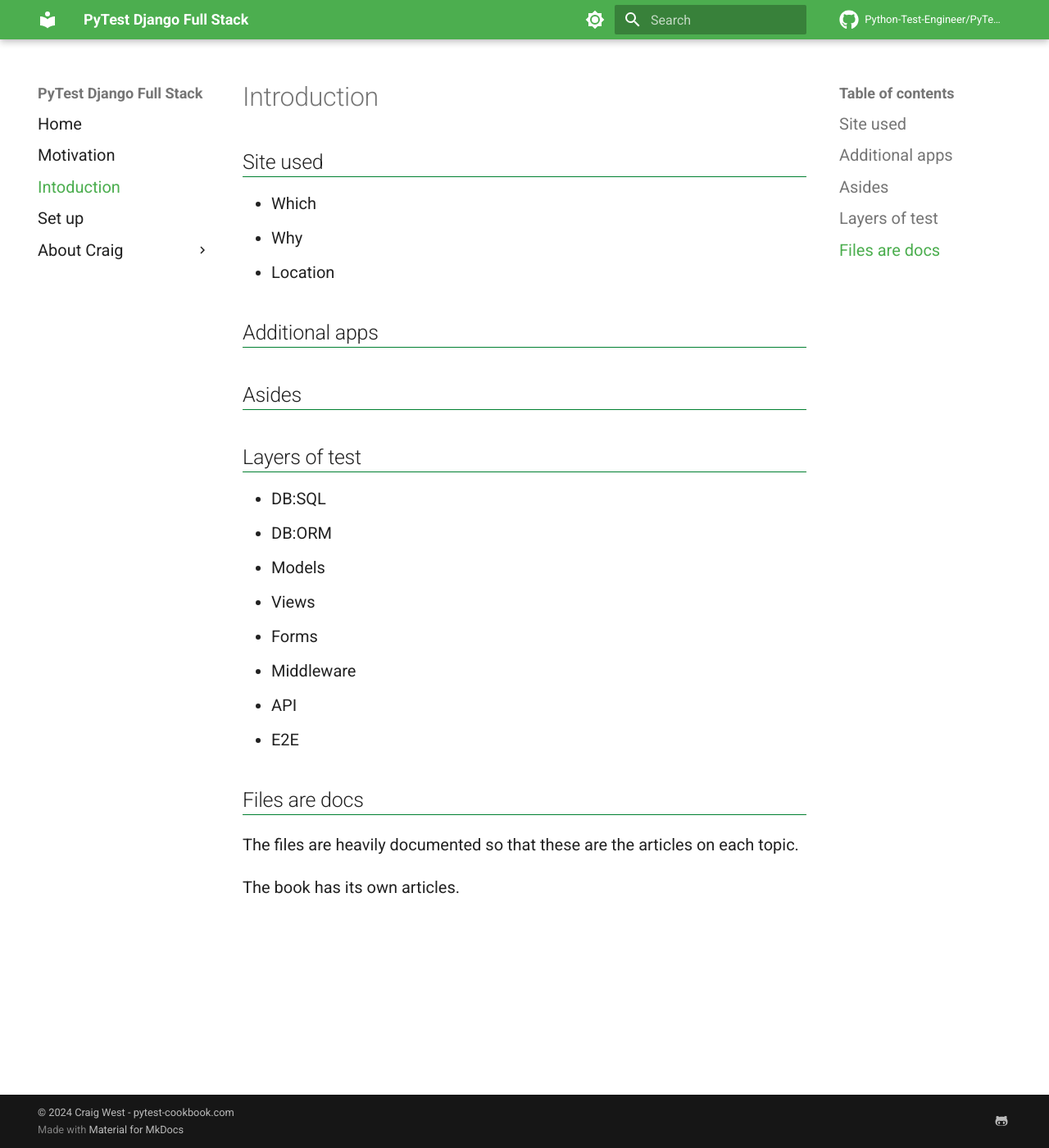
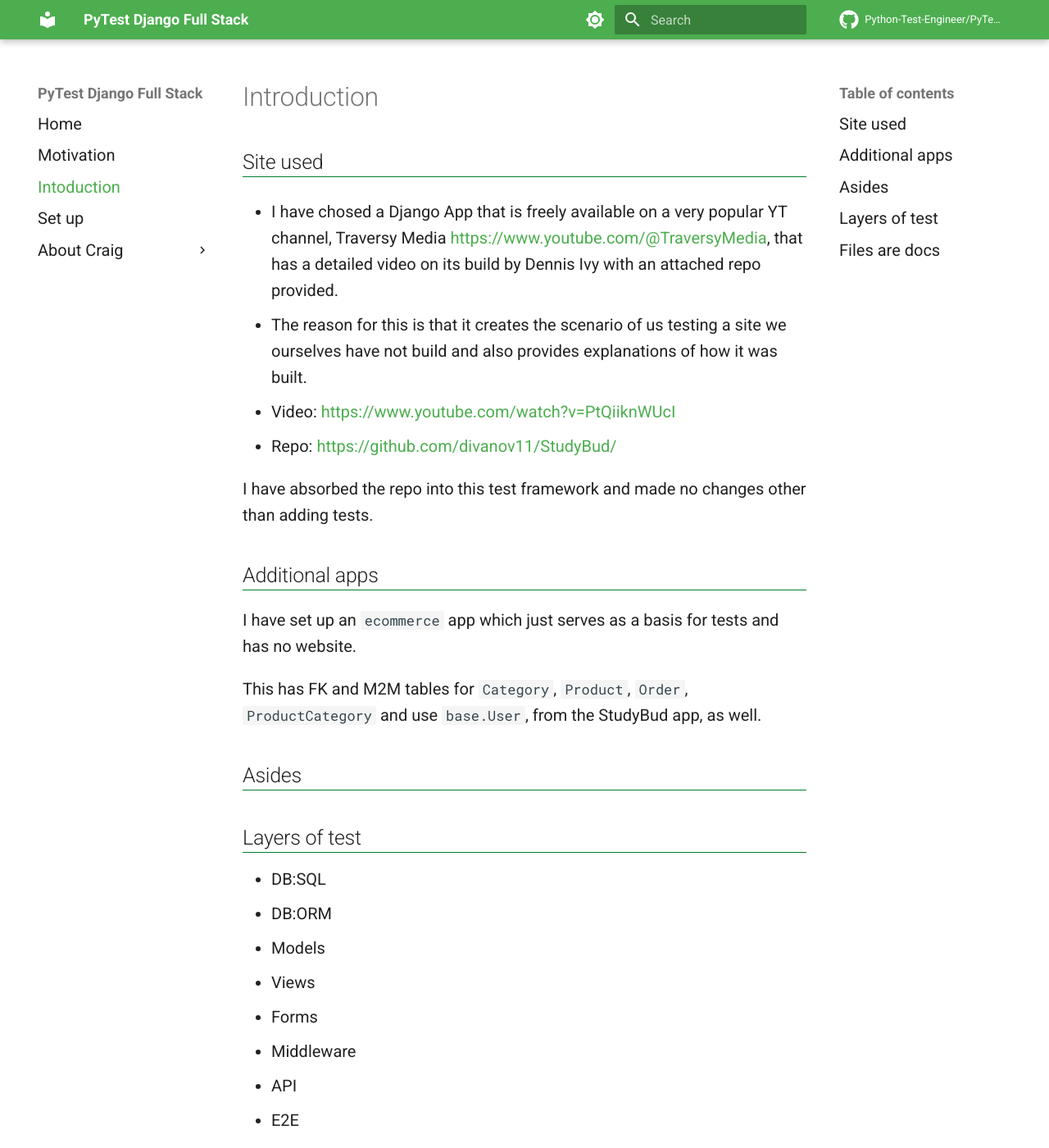
Before and after one commit to Python-Test-Engineer/PyTest-Django-Full-Stack-Book, an MkDocs documentation site: the page built from docs/introduction.md, in a window 1280 px wide and 1400 px high. Shown: the whole window at 82% size. Built offline with MkDocs 1.6.1 and Material for MkDocs 9.7.7, drawn with Linux system fonts in a browser that asks for light colours; comment, search, counter and statistics services are not loaded.

Commit message:
add notes on Introduction

```diff
--- a/docs/introduction.md
+++ b/docs/introduction.md
@@ -2,11 +2,20 @@
 
 ## Site used
 
-- Which
-- Why
-- Location
+- I have chosed a Django App that is freely available on a very popular YT channel, Traversy Media [https://www.youtube.com/@TraversyMedia](https://www.youtube.com/@TraversyMedia), that has a detailed video on its build by Dennis Ivy with an attached repo provided.
+
+- The reason for this is that it creates the scenario of us testing a site we ourselves have not build and also provides explanations of how it was built.
+
+- Video: [https://www.youtube.com/watch?v=PtQiiknWUcI](https://www.youtube.com/watch?v=PtQiiknWUcI)
+- Repo: [https://github.com/divanov11/StudyBud/](https://github.com/divanov11/StudyBud/)
+
+I have absorbed the repo into this test framework and made no changes other than adding tests.
 
 ## Additional apps
+
+I have set up an `ecommerce` app which just serves as a basis for tests and has no website.
+
+This has FK and M2M tables for `Category`, `Product`, `Order`, `ProductCategory` and use `base.User`, from the StudyBud app, as well.
 
 ## Asides
 
```
Also changed, not shown: site/introduction/index.html, site/search/search_index.json, 1 other file.
